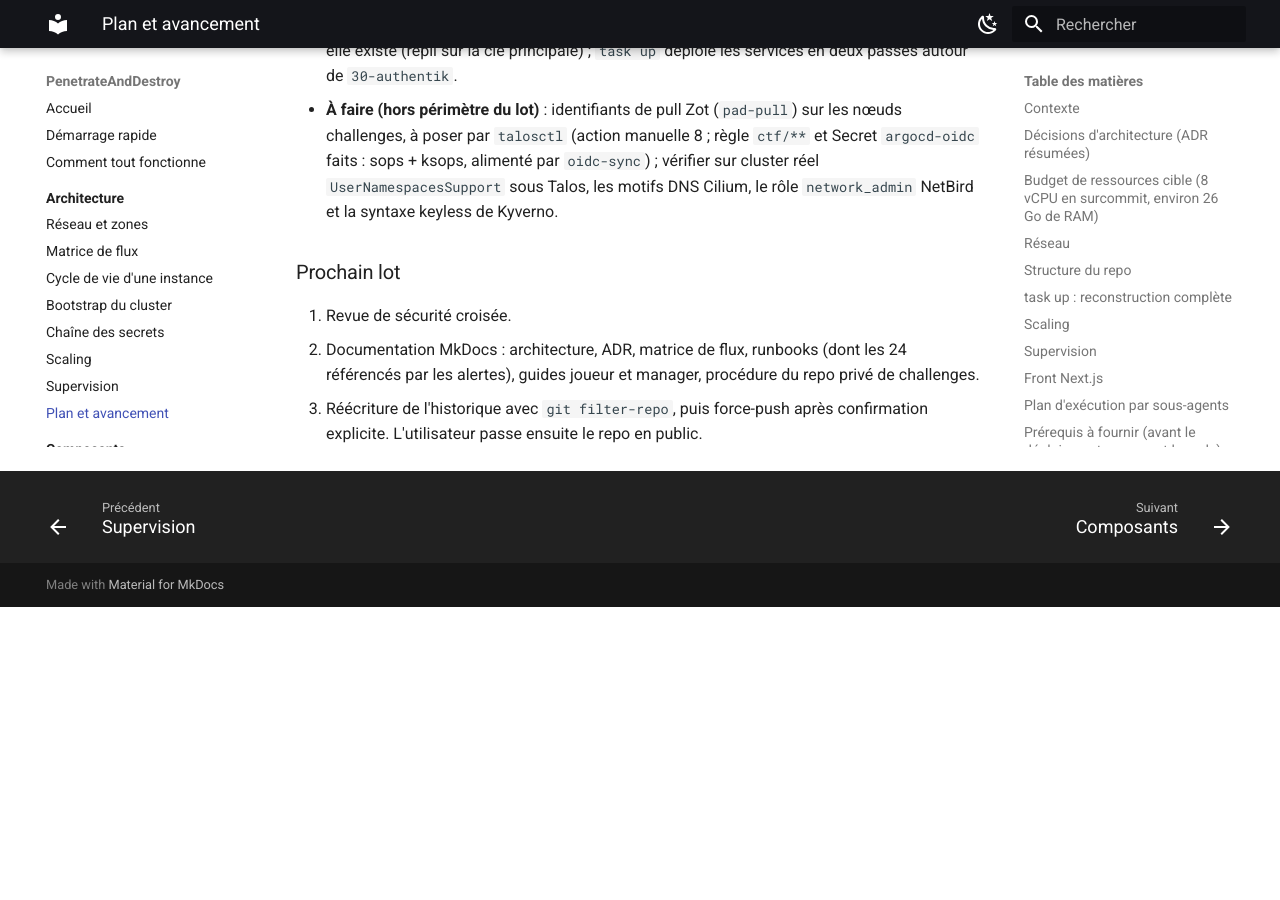
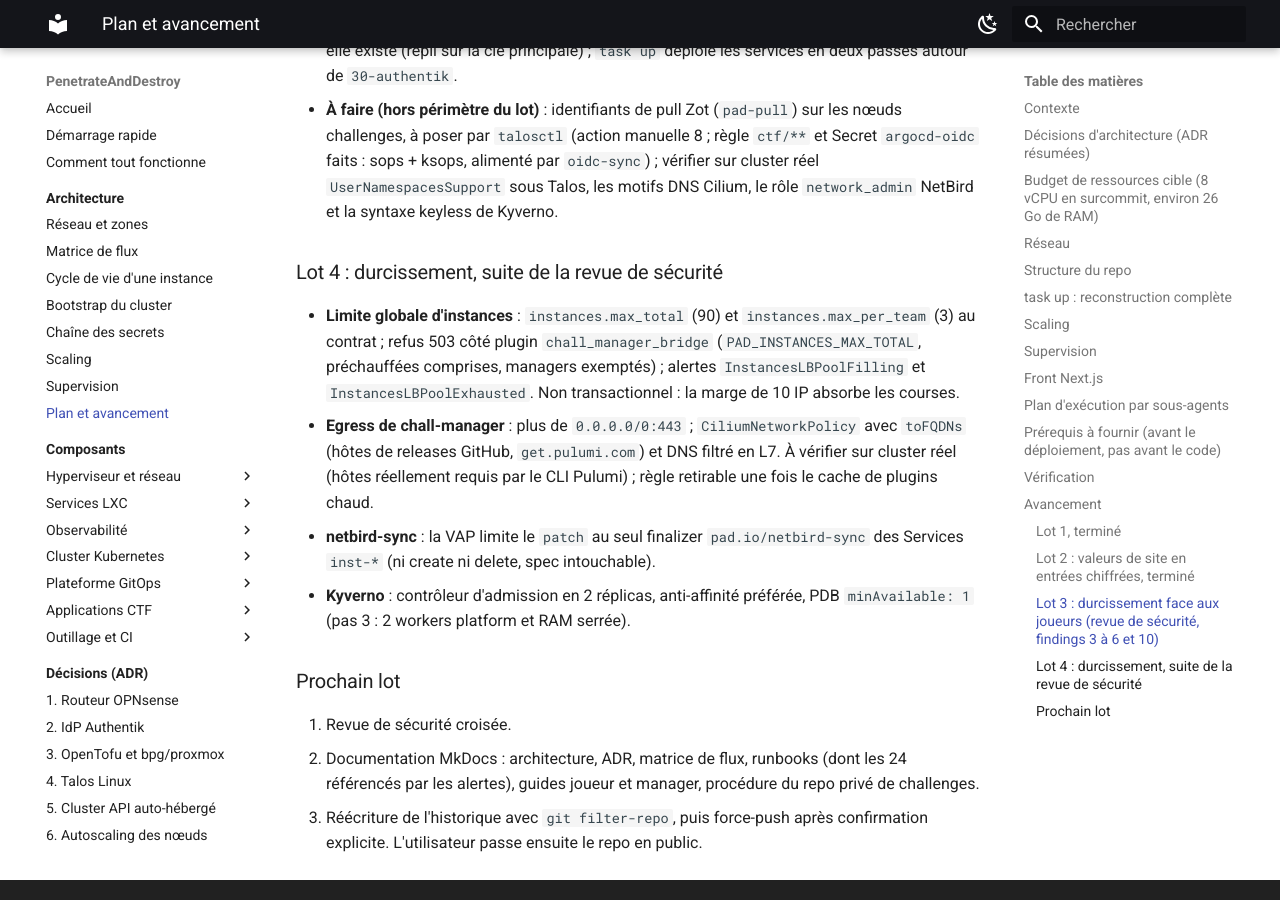
Before and after one commit to kim-tsr/penetrate-and-destroy, an MkDocs documentation site: the page built from docs/PLAN.md, in a window 1280 px wide and 900 px high, scrolled down 10724 px. Built offline with MkDocs 1.6.1 and Material for MkDocs 9.7.7, drawn with Linux system fonts in a browser that asks for light colours; before the commit the page ends 11331 px from its top, so only the background shows below that.

Commit message:
feat(kyverno): contrôleur d'admission en 2 réplicas avec PDB et anti-affinité
failurePolicy Fail : une panne d'un seul pod ne bloque plus la création de pods. Deux réplicas
et non trois (2 workers platform, RAM serrée), documenté. Avancement du lot dans docs/PLAN.md.

```diff
--- a/docs/PLAN.md
+++ b/docs/PLAN.md
@@ -252,6 +252,12 @@ Après les vagues 0, 1 et la majeure partie de la vague 2, le lot 1 a complété
 - **Raccordements faits ensuite** : `scripts/sopsctl.py` copie `PAD_INTERNAL_TOKEN` de CTFd vers le secret netbird-sync, génère la clé de sauvegarde Garage avec `--all` et recopie les secrets OIDC (`oidc-sync`) ; `scripts/backup.sh`/`restore.sh` utilisent la clé dédiée quand elle existe (repli sur la clé principale) ; `task up` déploie les services en deux passes autour de `30-authentik`.
 - **À faire (hors périmètre du lot)** : identifiants de pull Zot (`pad-pull`) sur les nœuds challenges, à poser par `talosctl` (action manuelle 8 ; règle `ctf/**` et Secret `argocd-oidc` faits : sops + ksops, alimenté par `oidc-sync`) ; vérifier sur cluster réel `UserNamespacesSupport` sous Talos, les motifs DNS Cilium, le rôle `network_admin` NetBird et la syntaxe keyless de Kyverno.
 
+### Lot 4 : durcissement, suite de la revue de sécurité
+- **Limite globale d'instances** : `instances.max_total` (90) et `instances.max_per_team` (3) au contrat ; refus 503 côté plugin `chall_manager_bridge` (`PAD_INSTANCES_MAX_TOTAL`, préchauffées comprises, managers exemptés) ; alertes `InstancesLBPoolFilling` et `InstancesLBPoolExhausted`. Non transactionnel : la marge de 10 IP absorbe les courses.
+- **Egress de chall-manager** : plus de `0.0.0.0/0:443` ; `CiliumNetworkPolicy` avec `toFQDNs` (hôtes de releases GitHub, `get.pulumi.com`) et DNS filtré en L7. À vérifier sur cluster réel (hôtes réellement requis par le CLI Pulumi) ; règle retirable une fois le cache de plugins chaud.
+- **netbird-sync** : la VAP limite le `patch` au seul finalizer `pad.io/netbird-sync` des Services `inst-*` (ni create ni delete, spec intouchable).
+- **Kyverno** : contrôleur d'admission en 2 réplicas, anti-affinité préférée, PDB `minAvailable: 1` (pas 3 : 2 workers platform et RAM serrée).
+
 ### Prochain lot
 1. Revue de sécurité croisée.
 2. Documentation MkDocs : architecture, ADR, matrice de flux, runbooks (dont les 24 référencés par les alertes), guides joueur et manager, procédure du repo privé de challenges.
--- a/docs/composants/kyverno.md
+++ b/docs/composants/kyverno.md
@@ -11,7 +11,7 @@ Décision : [ADR 14](../adr/014-kyverno.md).
 
 ## Où elle tourne et comment elle est déployée
 
-Deux Applications ArgoCD : `kyverno` (chart, sync-wave -6) et `kyverno-policies` (politiques, vague -4). Un réplica de chaque contrôleur sur le pool platform.
+Deux Applications ArgoCD : `kyverno` (chart, sync-wave -6) et `kyverno-policies` (politiques, vague -4). Contrôleur d'admission en 2 réplicas (un par worker, anti-affinité préférée, PodDisruptionBudget `minAvailable: 1`), contrôleurs background et reports en 1 réplica, sur le pool platform. Deux et non trois réplicas : sur 2 workers un 3e ne tolère pas plus de pannes de nœud et coûte 160 Mi de requests ; à relever si le pool platform grandit.
 
 ## Version épinglée
 
```
Also changed, not shown: docs/operations/images-signees.md (+1 -1 lines), docs/runbooks/kyverno.md (+1 -1 lines), 1 other file.
